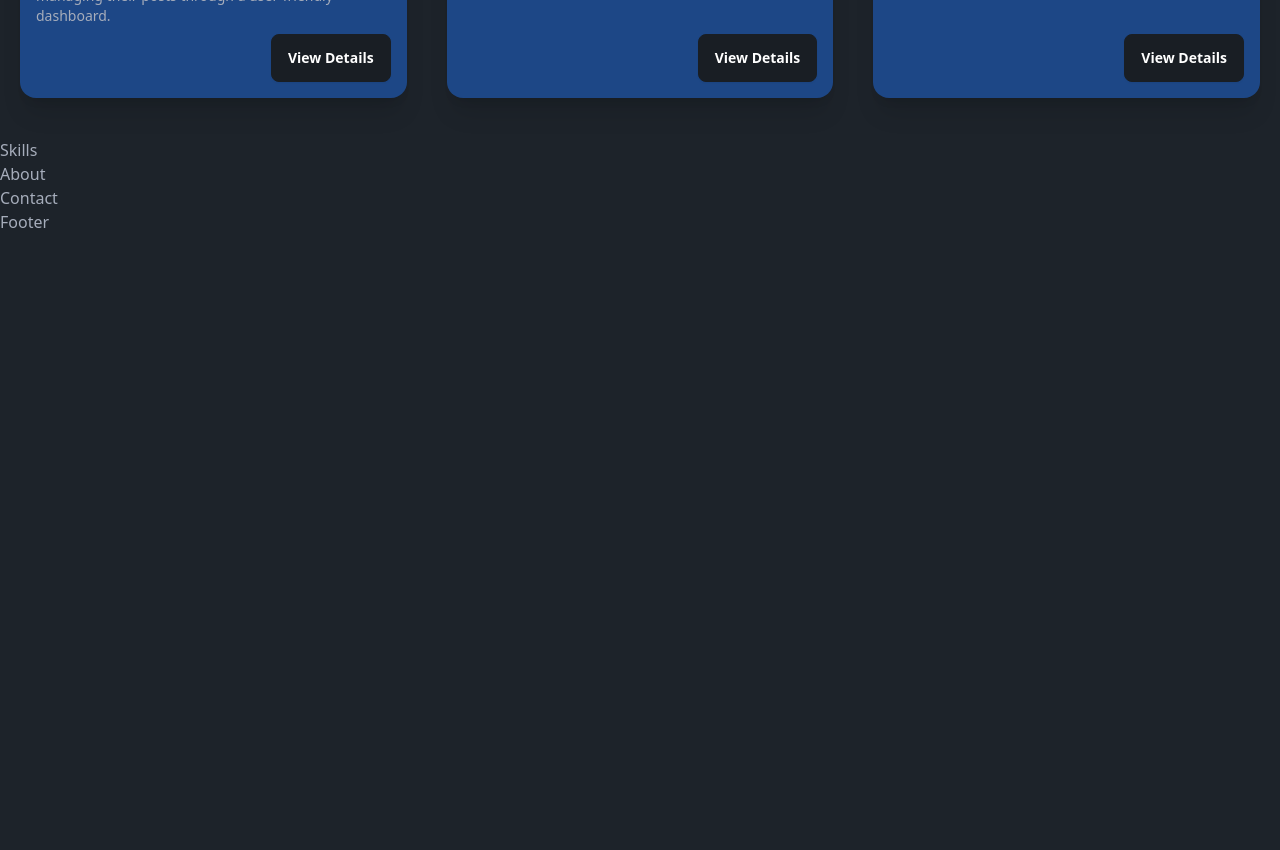
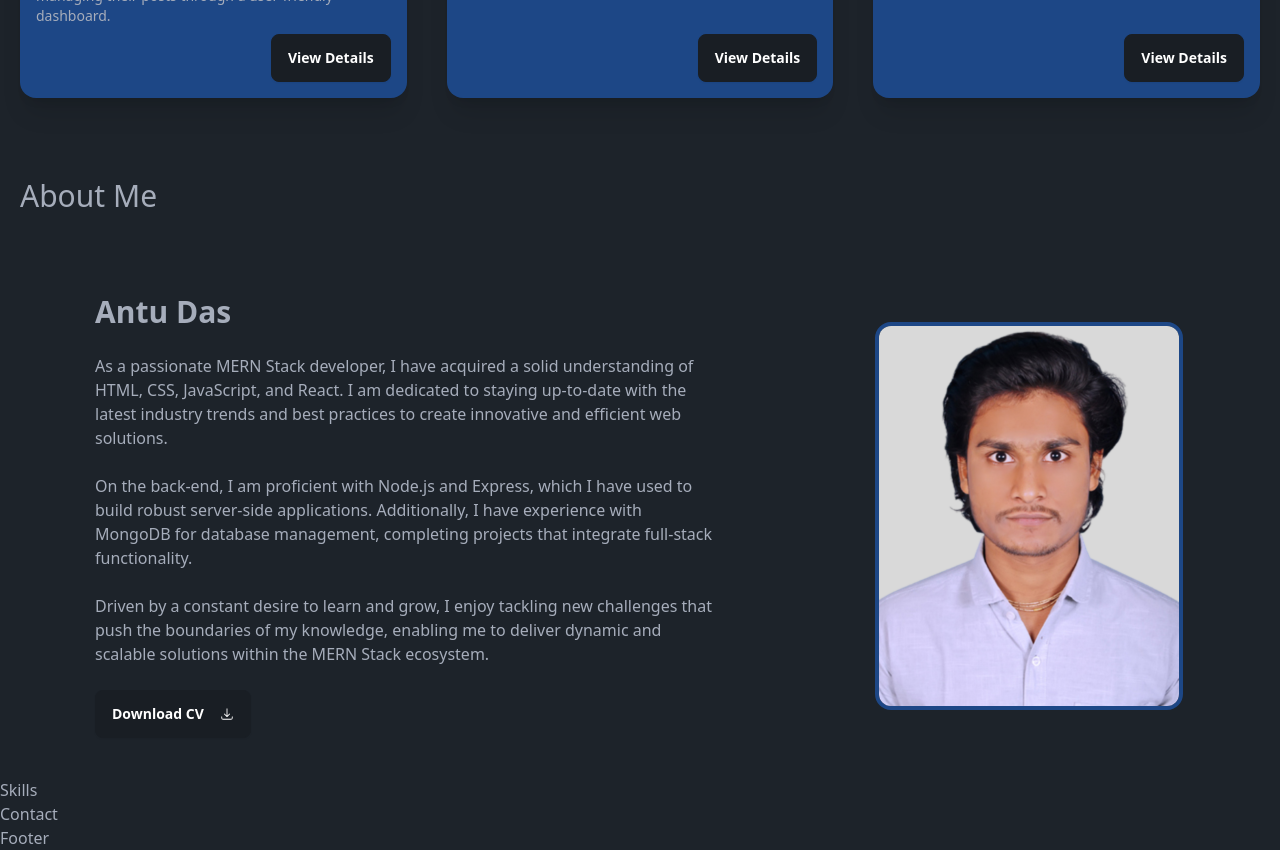
Before and after one commit to antu619/antu-dev, a React (Vite) app: page / in a window 1280 px wide. Shown: the part 1220-2070 px from the top of the page. Before the commit the page ends 1454 px from the top, so only its background shows below. Built offline with nearby package versions, Linux system fonts and the light colour scheme.

Commit message:
Added About Me section

```diff
--- a/src/App.jsx
+++ b/src/App.jsx
@@ -12,8 +12,8 @@ function App() {
     <>
       <Banner/>
       <Projects/>
+      <About/>
       <Skills/>
-      <About/>
       <Contact/>
       <div className="fixed bottom-5 right-5 z-50">
         <SocialBar/>
--- a/src/components/About.jsx
+++ b/src/components/About.jsx
@@ -1,9 +1,30 @@
+import { HiArrowDownTray } from "react-icons/hi2";
+import antu from "../assets/antud19.png";
 
 
 const About = () => {
     return (
-        <div>
-            About
+        <div className="py-10 max-w-7xl mx-auto p-5">
+            <h2 className="text-3xl mb-20">About Me</h2>
+            <div className="hero">
+            <div className="hero-content gap-10 lg:gap-40 flex-col lg:flex-row-reverse p-0">
+                <div className="w-2/3 lg:w-1/4">
+                    <img className='rounded-2xl border-4 border-[#1D4786]'  src={antu} alt='' />
+                </div>
+                <div className='lg:w-1/2'>
+                <h1 className="text-3xl font-bold">Antu Das</h1>
+               <div>
+               <p className="py-6">As a passionate MERN Stack developer, I have acquired a solid understanding of HTML, CSS, JavaScript, and React. I am dedicated to staying up-to-date with the latest industry trends and best practices to create innovative and efficient web solutions.</p>
+               <p>On the back-end, I am proficient with Node.js and Express, which I have used to build robust server-side applications. Additionally, I have experience with MongoDB for database management, completing projects that integrate full-stack functionality. </p>
+                <br />
+                <p>
+                Driven by a constant desire to learn and grow, I enjoy tackling new challenges that push the boundaries of my knowledge, enabling me to deliver dynamic and scalable solutions within the MERN Stack ecosystem.
+                </p>
+               </div>
+               <a to=''  className="btn mt-6 text-white">Download CV <HiArrowDownTray className='ml-2' /></a>
+                </div>
+            </div>
+            </div>
         </div>
     );
 };
```
Also changed, not shown: src/assets/antud19.png (added).
